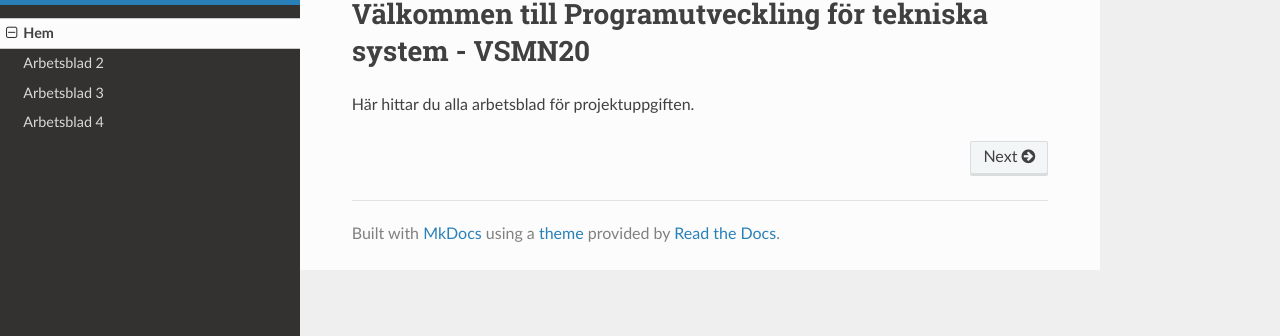
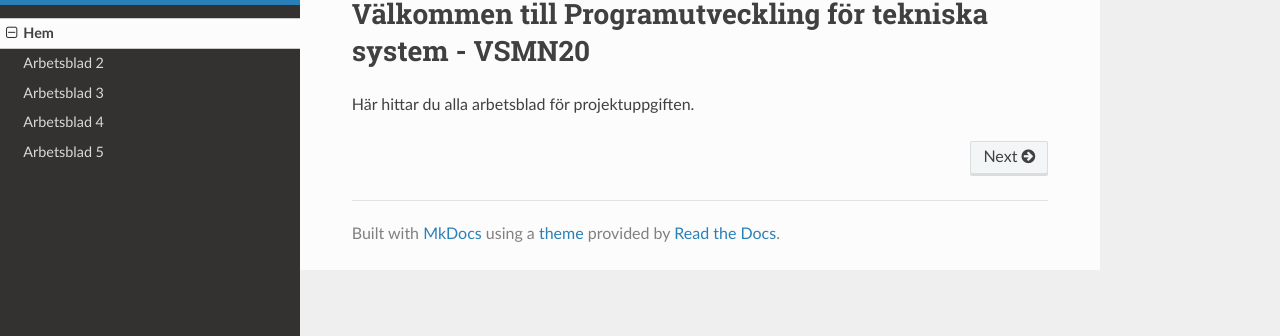
Before and after one commit to jonaslindemann/vsmn20, an MkDocs documentation site: the page built from docs/index.md, in a window 1280 px wide. Shown: the part 104-440 px from the top of the page. Built offline with MkDocs 1.6.1, drawn with Linux system fonts in a browser that asks for light colours; nearby versions of some CDN libraries; old or Windows-style settings are respelled for this version of MkDocs.

Commit message:
Lade till arbetsbladet i innehållsförteckningen också.

```diff
--- a/mkdocs.yml
+++ b/mkdocs.yml
@@ -4,5 +4,6 @@ pages:
 - Arbetsblad 2: assignment2.md
 - Arbetsblad 3: assignment3.md
 - Arbetsblad 4: assignment4.md
+- Arbetsblad 5: assignment5.md
 theme: readthedocs
 #markdown_extensions: [codehilite]
```
